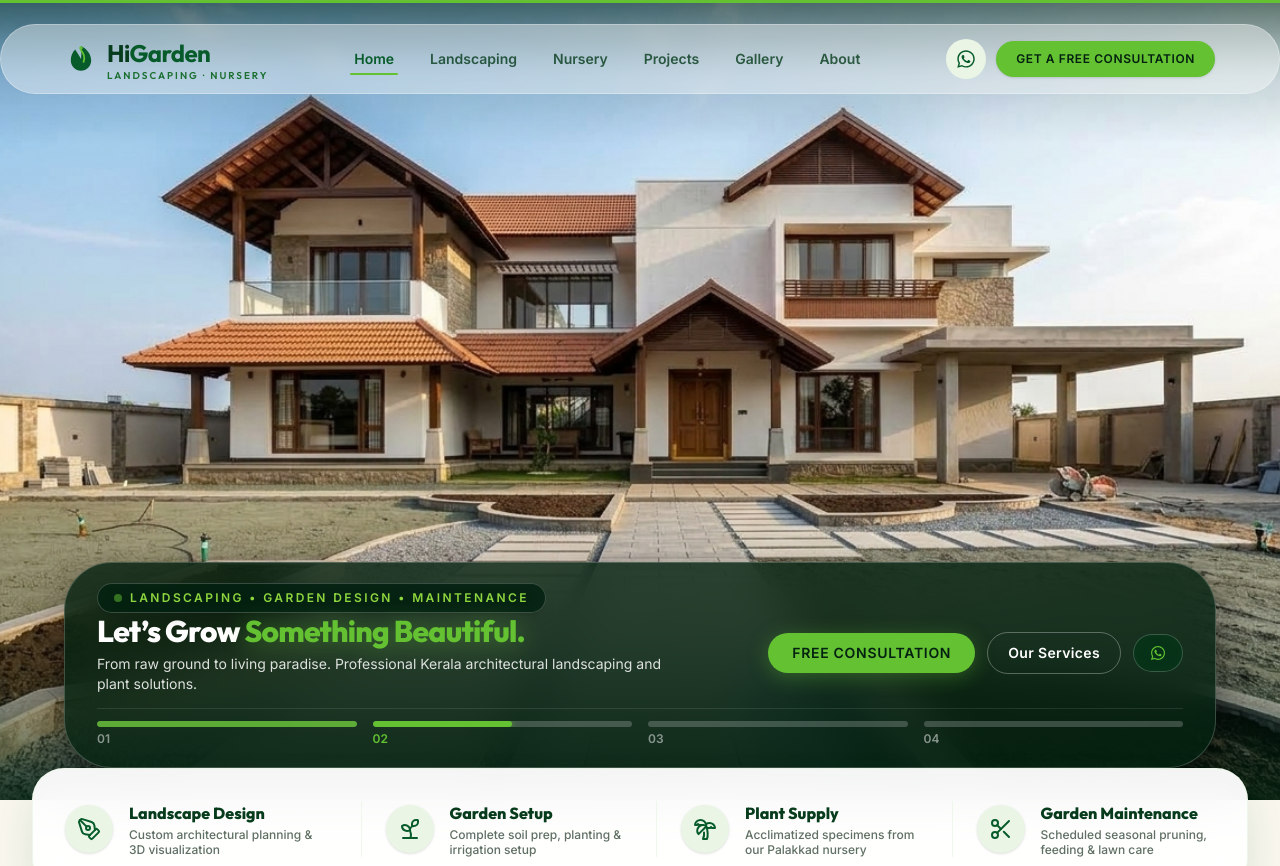
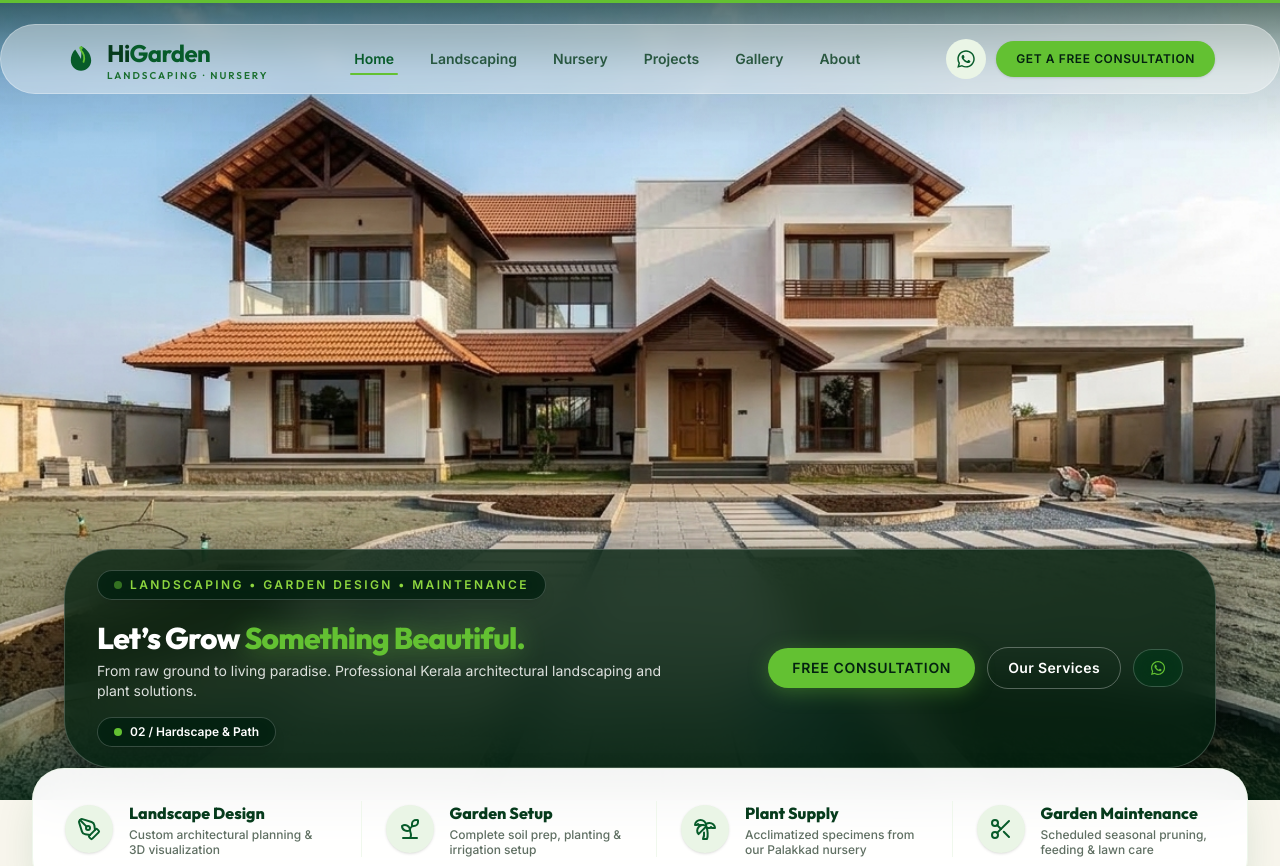
Before and after one commit to Femikf/higarden, a Next.js app: page / in a window 1280 px wide. Shown: the top 866 px of the page. Built offline with nearby package versions, Linux system fonts and the light colour scheme.

Commit message:
style: refine bottom dock badges and spacing in Hero

```diff
--- a/components/home/Hero.tsx
+++ b/components/home/Hero.tsx
@@ -103,23 +103,6 @@ export function Hero() {
       <div className="absolute inset-x-0 top-0 h-36 bg-gradient-to-b from-forest-950/60 via-forest-950/15 to-transparent pointer-events-none" />
       <div className="absolute inset-x-0 bottom-0 h-48 bg-gradient-to-t from-forest-950/85 via-forest-950/30 to-transparent pointer-events-none" />
 
-      {/* Top Header Row (Non-intrusive) */}
-      <div className="container-hg relative z-20 pt-24 sm:pt-28 flex items-center justify-between gap-4">
-        {/* Eyebrow Badge */}
-        {/* <motion.div
-          initial={{ opacity: 0, y: -12 }}
-          animate={{ opacity: 1, y: 0 }}
-          transition={{ duration: 0.6, delay: 0.15 }}
-          className="inline-flex items-center gap-2 rounded-full border border-white/20 bg-forest-950/75 px-4 py-1.5 text-[0.7rem] sm:text-xs font-bold uppercase tracking-[0.2em] text-higarden-lime shadow-lg backdrop-blur-md"
-        >
-          <span className="size-2 rounded-full bg-higarden-bright animate-pulse" />
-          <span>LANDSCAPING &bull; GARDEN DESIGN &bull; MAINTENANCE</span>
-        </motion.div> */}
-
-        {/* Current Live Stage Pill */}
-
-      </div>
-
       {/* Middle Spacer: Keeps the entire villa house, lawn, and garden completely unobstructed */}
       <div className="flex-1 pointer-events-none" />
 
@@ -140,9 +123,9 @@ export function Hero() {
           <span className="size-2 rounded-full bg-higarden-bright animate-pulse" />
           <span>LANDSCAPING &bull; GARDEN DESIGN &bull; MAINTENANCE</span>
         </motion.div>
-          <div className="flex flex-col lg:flex-row lg:items-center lg:justify-between gap-4">
+          <div className="flex flex-col lg:flex-row lg:items-center lg:justify-between gap-4 pt-5">
             {/* Headline & Tagline Lockup */}
-            <div className="flex flex-col gap-1 max-w-xl">
+            <div className="flex flex-col gap-1 max-w-xl pb-4">
               <h1 className="font-heading text-xl sm:text-2xl lg:text-3xl font-extrabold tracking-tight text-white leading-tight">
                 <span>Let&rsquo;s Grow </span>
                 <span className="text-higarden-bright drop-shadow-[0_2px_12px_rgba(99,193,50,0.45)]">
@@ -186,56 +169,16 @@ export function Hero() {
           </div>
 
           {/* Minimal 4-Stage Progress Scrubber */}
-          <div className="mt-3.5 pt-3 border-t border-white/10 grid grid-cols-4 gap-2 sm:gap-4">
-            {STAGES.map((stage, idx) => {
-              const isActive = idx === currentStep;
-              const isPast = idx < currentStep;
-
-              return (
-                <button
-                  key={stage.id}
-                  type="button"
-                  onClick={() => setCurrentStep(idx)}
-                  className="group flex flex-col text-left focus:outline-none"
-                  aria-label={`Jump to stage ${stage.step}: ${stage.phase}`}
-                >
-                  <div className="relative h-1.5 w-full overflow-hidden rounded-full bg-white/20">
-                    {isActive ? (
-                      <motion.div
-                        key={`progress-${currentStep}`}
-                        initial={{ width: "0%" }}
-                        animate={{ width: "100%" }}
-                        transition={{ duration: STAGE_DURATION / 1000, ease: "linear" }}
-                        className="absolute inset-y-0 left-0 bg-higarden-bright rounded-full shadow-[0_0_8px_rgba(99,193,50,0.8)]"
-                      />
-                    ) : (
-                      <div
-                        className={`h-full rounded-full transition-all duration-300 ${
-                          isPast ? "bg-higarden-bright/80 w-full" : "w-0"
-                        }`}
-                      />
-                    )}
-                  </div>
-                  <div className="mt-1 flex items-center justify-between text-[0.65rem] sm:text-xs font-bold">
-                    <span
-                      className={
-                        isActive ? "text-higarden-bright" : "text-white/50 group-hover:text-white/80"
-                      }
-                    >
-                      {stage.step}
-                    </span>
-                    <span
-                      className={`truncate hidden xs:inline ${
-                        isActive ? "text-white" : "text-white/50 group-hover:text-white/80"
-                      }`}
-                    >
-                      {stage.phase}
-                    </span>
-                  </div>
-                </button>
-              );
-            })}
-          </div>
+          <motion.div
+          key={`badge-${activeStage.id}`}
+          initial={{ opacity: 0, scale: 0.95 }}
+          animate={{ opacity: 1, scale: 1 }}
+          transition={{ duration: 0.4 }}
+          className="hidden sm:inline-flex items-center gap-2 rounded-full border border-white/20 bg-forest-950/75 px-4 py-1.5 text-xs font-semibold text-white shadow-lg backdrop-blur-md"
+        >
+          <span className="size-2 rounded-full bg-higarden-bright animate-ping" />
+          <span>{activeStage.badge}</span>
+        </motion.div>
         </motion.div>
       </div>
     </section>
```
